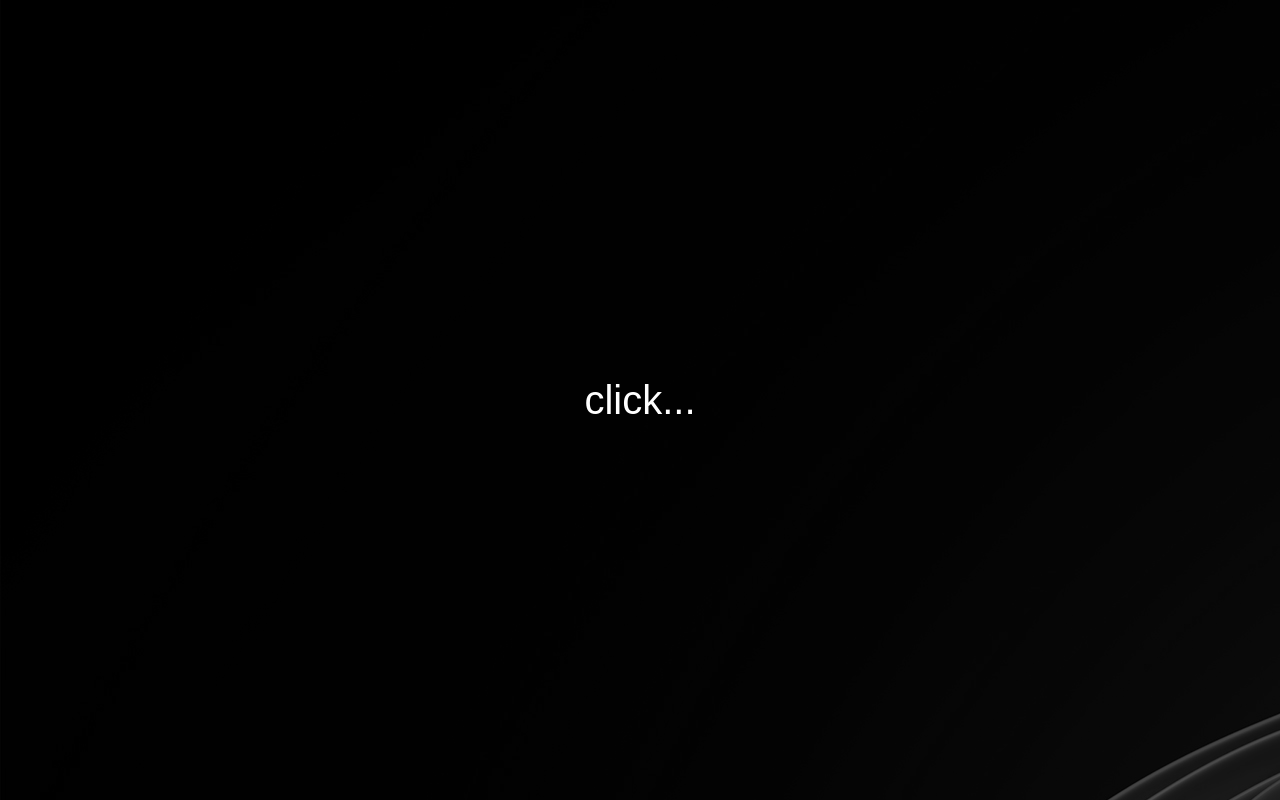
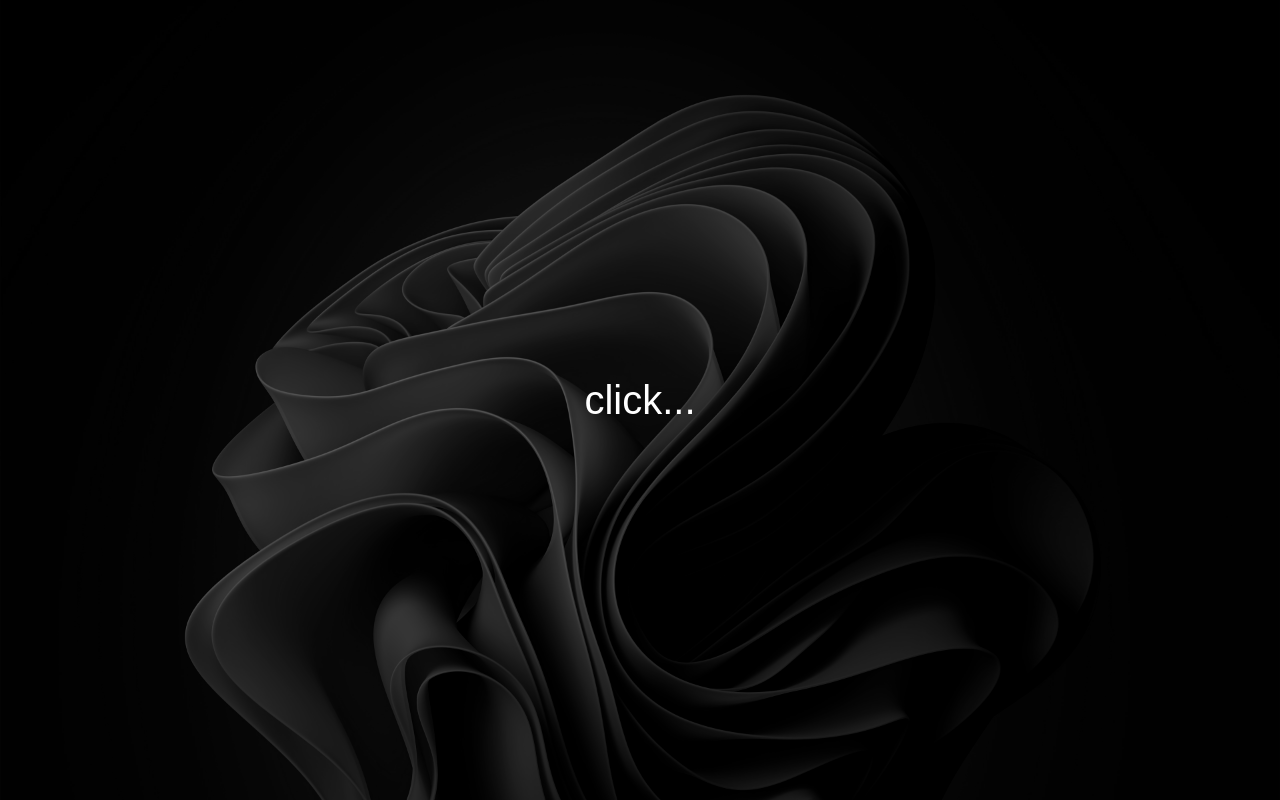
Before and after one commit to slarpt/slarpt.github.io, a plain HTML site: page index.html in a window 1280 px wide. Shown: the top 800 px of the page. Drawn offline with Linux system fonts and the light colour scheme.

Commit message:
Update styles.css

```diff
--- a/styles.css
+++ b/styles.css
@@ -1,4 +1,4 @@
 body {
     color: white; /* Change to your desired color */
-    background-size:cover center;
+    background-size:cover;
 }
```
